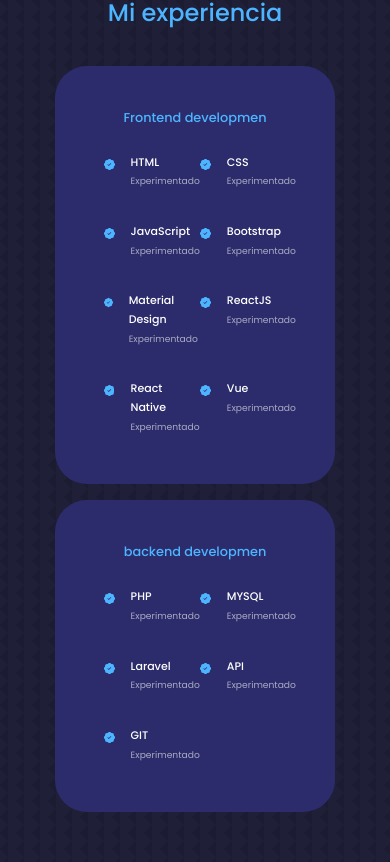
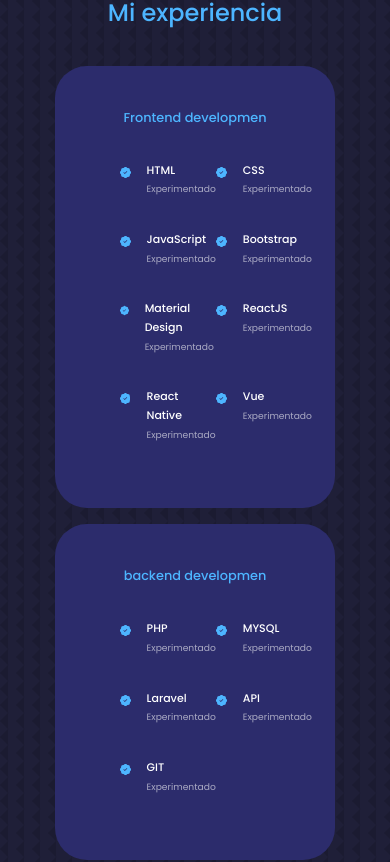
Before and after one commit to davidurosa/portafolio-app, a React (Create React App) app: page / in a window 390 px wide. Shown: the part 1751-2613 px from the top of the page. Built offline with nearby package versions, Linux system fonts and the light colour scheme.

Commit message:
update12

```diff
--- a/src/components/experience/experience.css
+++ b/src/components/experience/experience.css
@@ -45,7 +45,6 @@
 
 @media screen and (max-width: 1024px  ) {
     .experience__container{
-        padding: 0rem;
         grid-template-columns: 1fr;
     }
     .experience__container > div {
@@ -68,6 +67,7 @@
         gap: 1rem;
     }
     .experience__content{
+        margin: 1rem;
     }
 
 
```
